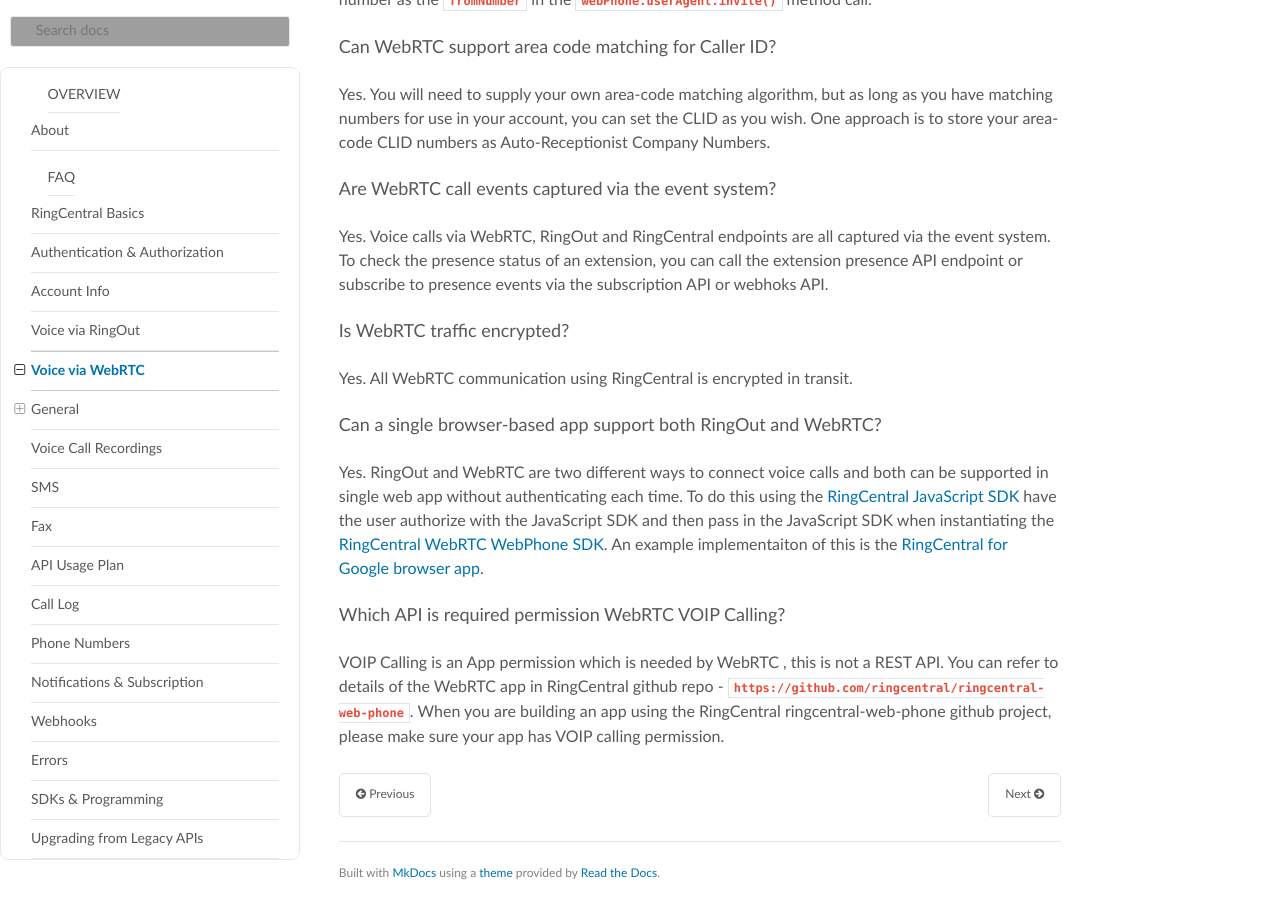
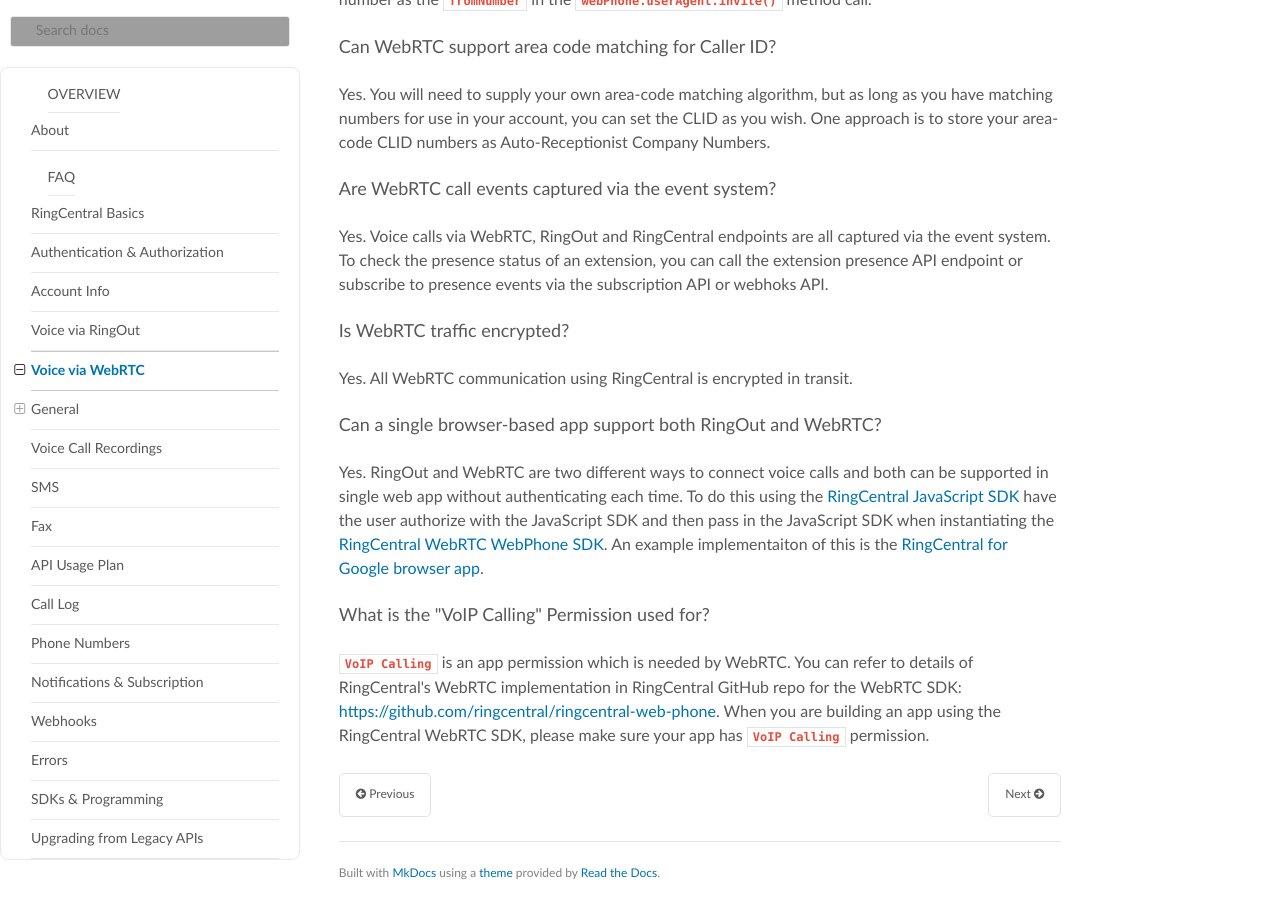
Before and after one commit to ringcentral/ringcentral-faq, an MkDocs documentation site: the page built from docs/voice_webrtc.md, in a window 1280 px wide and 900 px high, scrolled down 575 px. Built offline with MkDocs 1.6.1, drawn with Linux system fonts in a browser that asks for light colours; nearby versions of some CDN libraries; old or Windows-style settings are respelled for this version of MkDocs; grey boxes are pictures that could not be loaded.

Commit message:
Update voice_webrtc.md

```diff
--- a/docs/voice_webrtc.md
+++ b/docs/voice_webrtc.md
@@ -30,5 +30,6 @@
 
 Yes. RingOut and WebRTC are two different ways to connect voice calls and both can be supported in single web app without authenticating each time. To do this using the [RingCentral JavaScript SDK](https://github.com/ringcentral/ringcentral-js) have the user authorize with the JavaScript SDK and then pass in the JavaScript SDK when instantiating the [RingCentral WebRTC WebPhone SDK](https://github.com/ringcentral/ringcentral-web-phone). An example implementaiton of this is the [RingCentral for Google browser app](https://developers.ringcentral.com/app-gallery.html/app/312709020-312709020-7gufiGT3T3CCuCP37hMDaQ~KiLR9gZ-TTS5mivQ8TGEqQ-1210).
 
-###  Which API is required permission WebRTC VOIP Calling?
-VOIP Calling is an App permission which is needed by WebRTC , this is not a REST API. You can refer to details of the WebRTC app in RingCentral github repo - `https://github.com/ringcentral/ringcentral-web-phone`. When you are building an app using the RingCentral ringcentral-web-phone github project, please make sure your app has VOIP calling permission.
+### What is the "VoIP Calling" Permission used for?
+
+`VoIP Calling` is an app permission which is needed by WebRTC. You can refer to details of RingCentral's WebRTC implementation in RingCentral GitHub repo for the WebRTC SDK: [https://github.com/ringcentral/ringcentral-web-phone](https://github.com/ringcentral/ringcentral-web-phone). When you are building an app using the RingCentral WebRTC SDK, please make sure your app has `VoIP Calling` permission.
```
